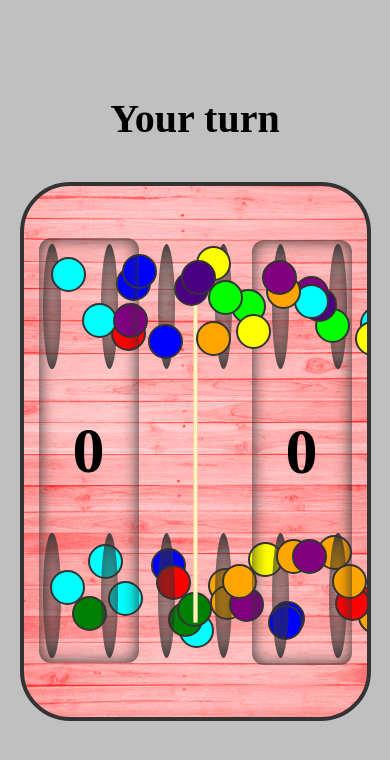
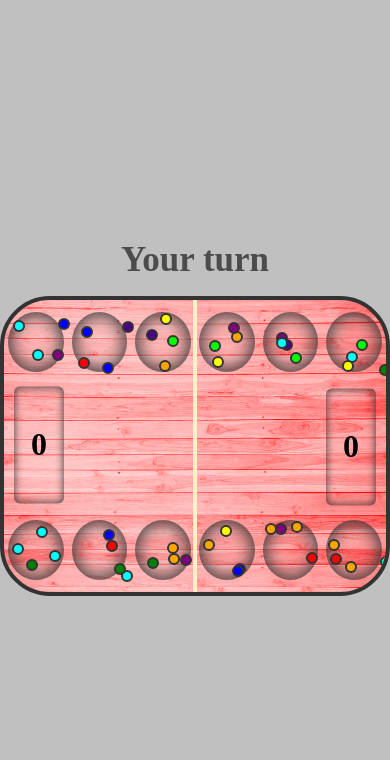
Before and after one commit to KylesTech95/mancala-game, a plain HTML site: page index.html in a window 390 px wide. Drawn offline with Linux system fonts and the light colour scheme.

Commit message:
portrait mobil config

```diff
--- a/styles.css
+++ b/styles.css
@@ -130,6 +130,53 @@ span{
 
 
 
+@media screen and (max-height: 950px) and (max-width: 400px){
+    #game-container{
+        /* transform:translate(0,-10px); */
+        padding-bottom:.5rem;
+    }
+    .hole{
+        width: 60px;
+        height: 60px;
+        margin:0 .25rem;
+    }
+    #display{
+        margin-bottom:1rem;
+    }
+    #player-side1{
+        margin: -.5rem 0;
+    }
+    #player-side2{
+        margin: -.5rem 0;
+    }
+    #player-1{
+        right:-15px;
+    }
+    #player-2{
+        left:-15px;
+    }
+
+    .pebble{
+        height:12px;
+        width:12px;
+    }
+    .goal{
+
+        transform:scale(.5);
+    }
+    #game-border{
+        width: 100vw;
+        height:300px;
+    }
+    #display{
+        position:relative;
+        z-index:999;
+        opacity:.60;
+        font-size: 35px;
+    }
+}
+
+
 @media screen and (max-height: 400px) and (max-width: 950px){
     #game-container{
         width:100%;
```
